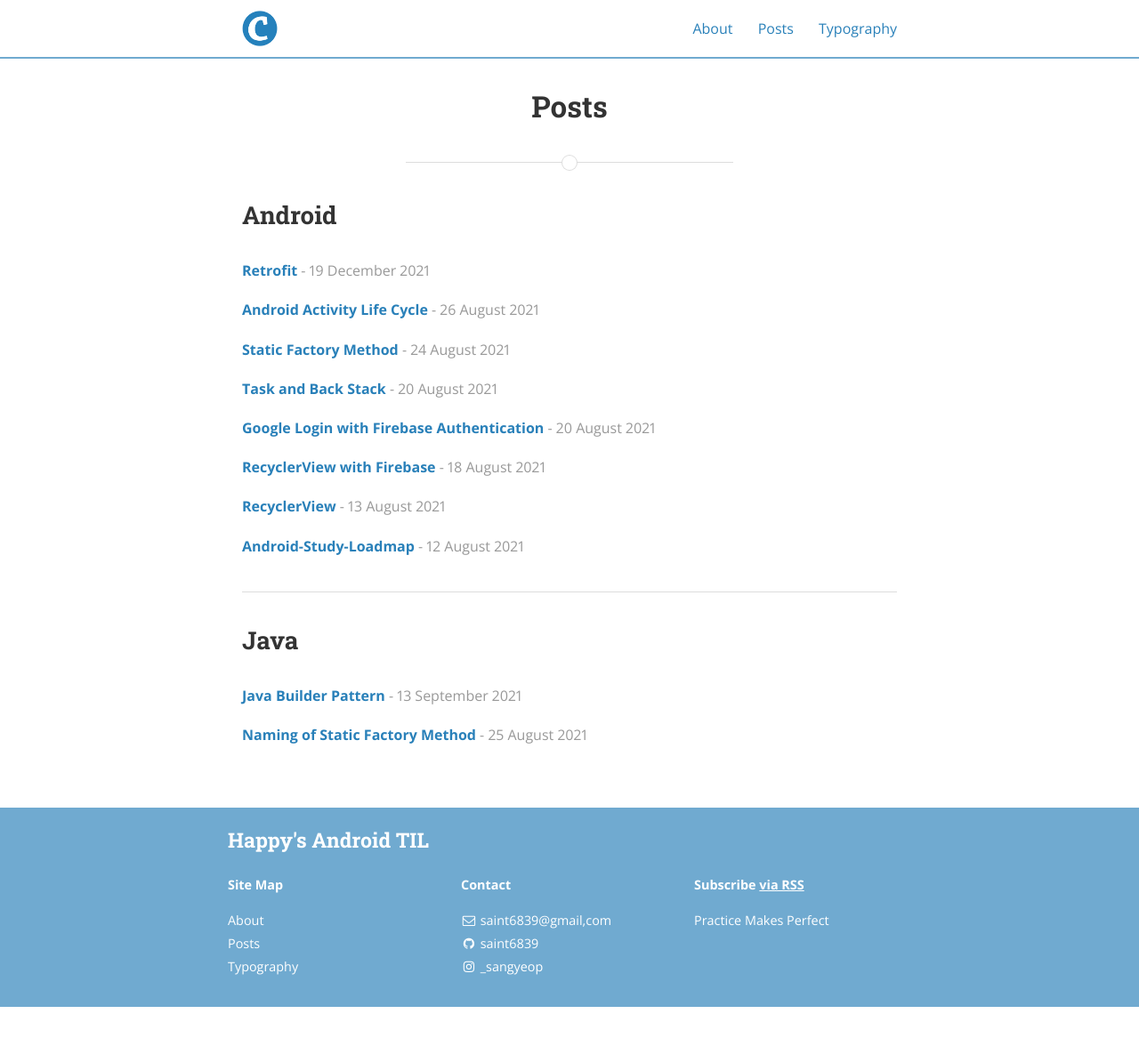
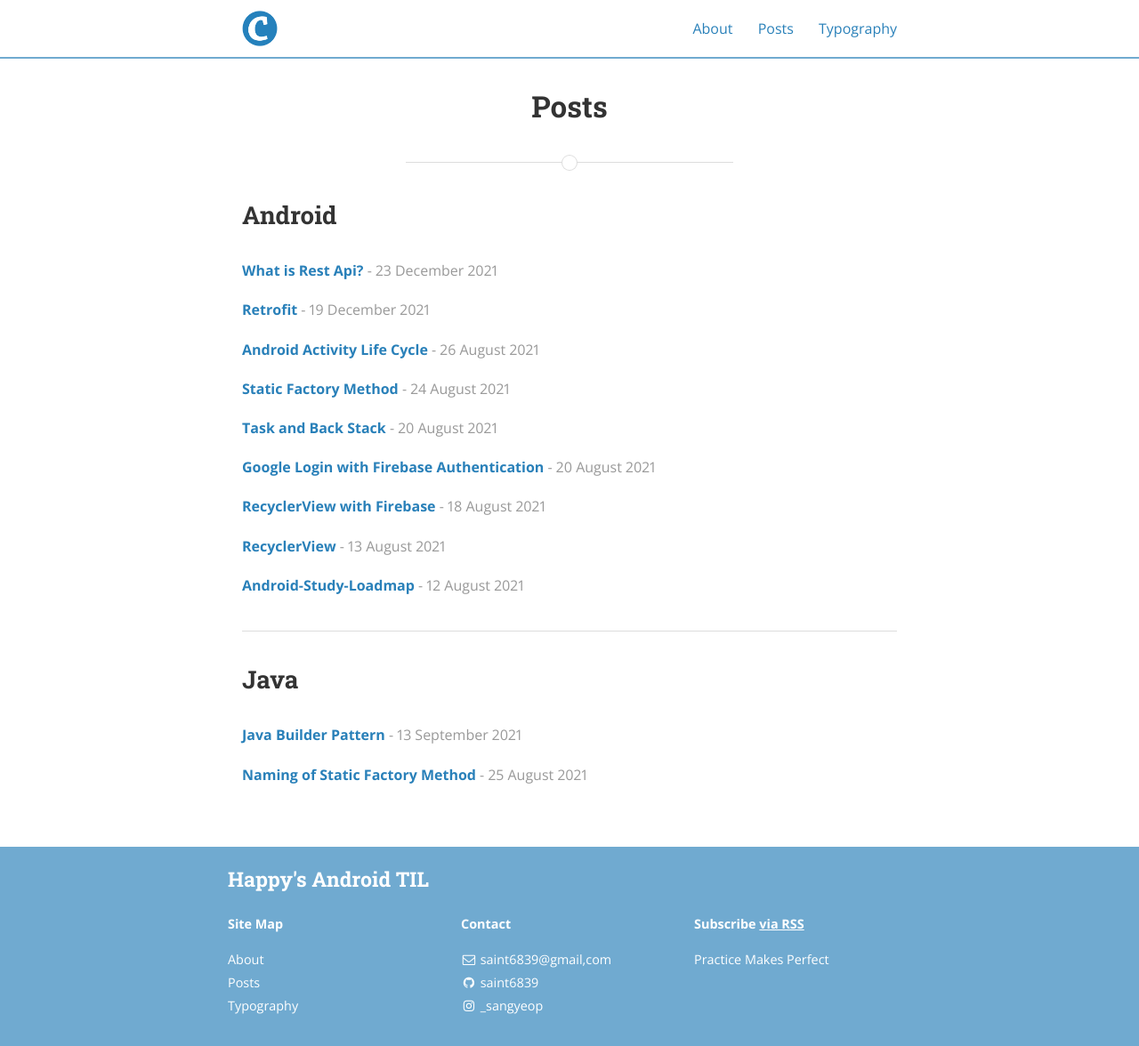
Before and after one commit to saint6839/saint6839.github.io, a Jekyll site: the page built from posts.md, in a window 1280 px wide and 1176 px high. Shown: the whole window at 89% size. Built offline with Jekyll 4.4.1, drawn with Linux system fonts in a browser that asks for light colours; nearby versions of some CDN libraries.

Commit message:
docs: What is Rest Api?

```diff
--- a/_posts/2021-12-23-What-is-Rest-Api?.md
+++ b/_posts/2021-12-23-What-is-Rest-Api?.md
@@ -1,3 +1,13 @@
+---
+layout: post
+title:  "What is Rest Api?"
+date:   2021-12-23T14:25:52-05:00
+author: sangyeop
+categories: Android
+---
+
+
+
 ### 1. REST 구성
 
 - 자원 - URI
```
Also changed, not shown: 2 other files.
